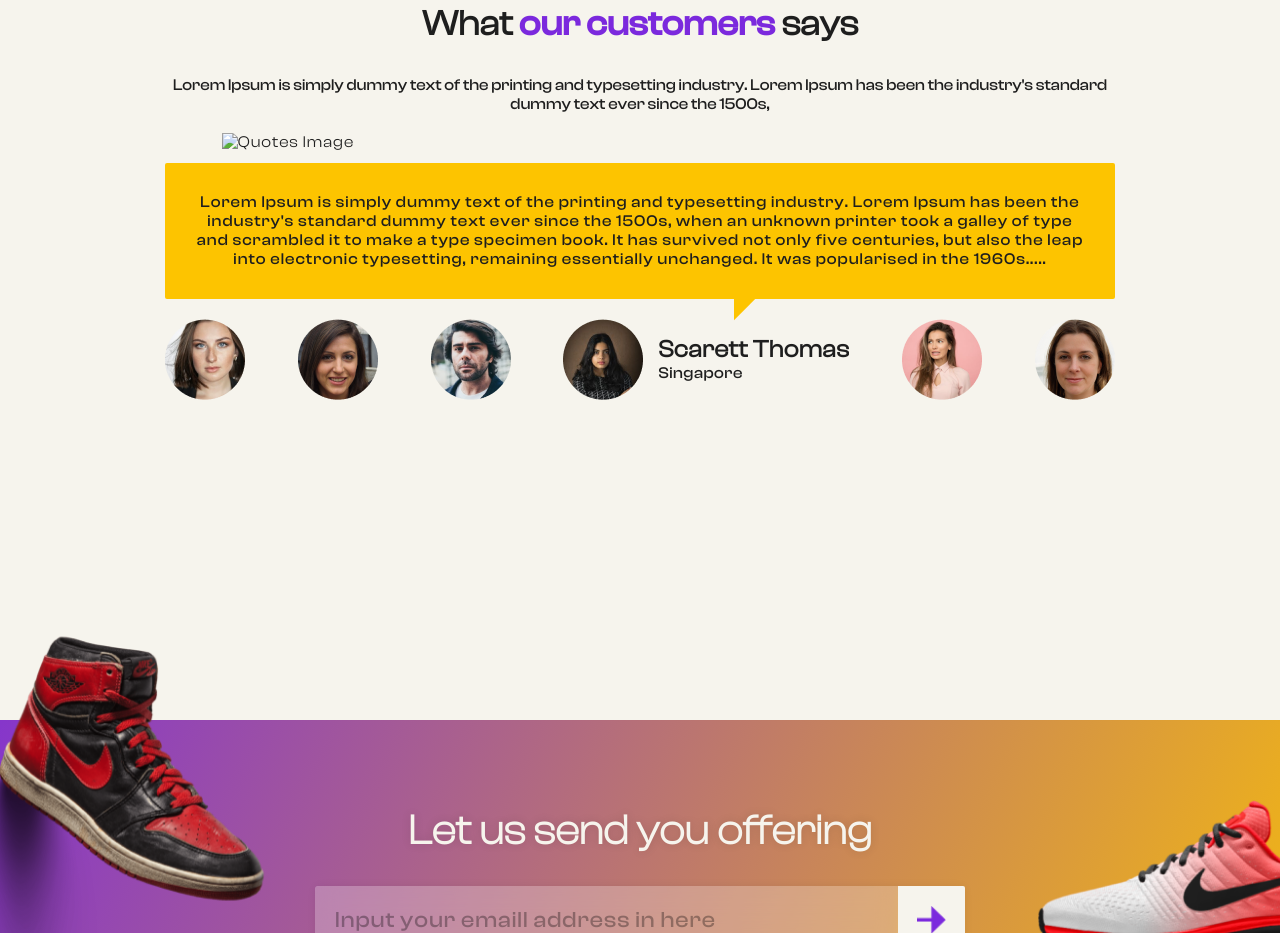
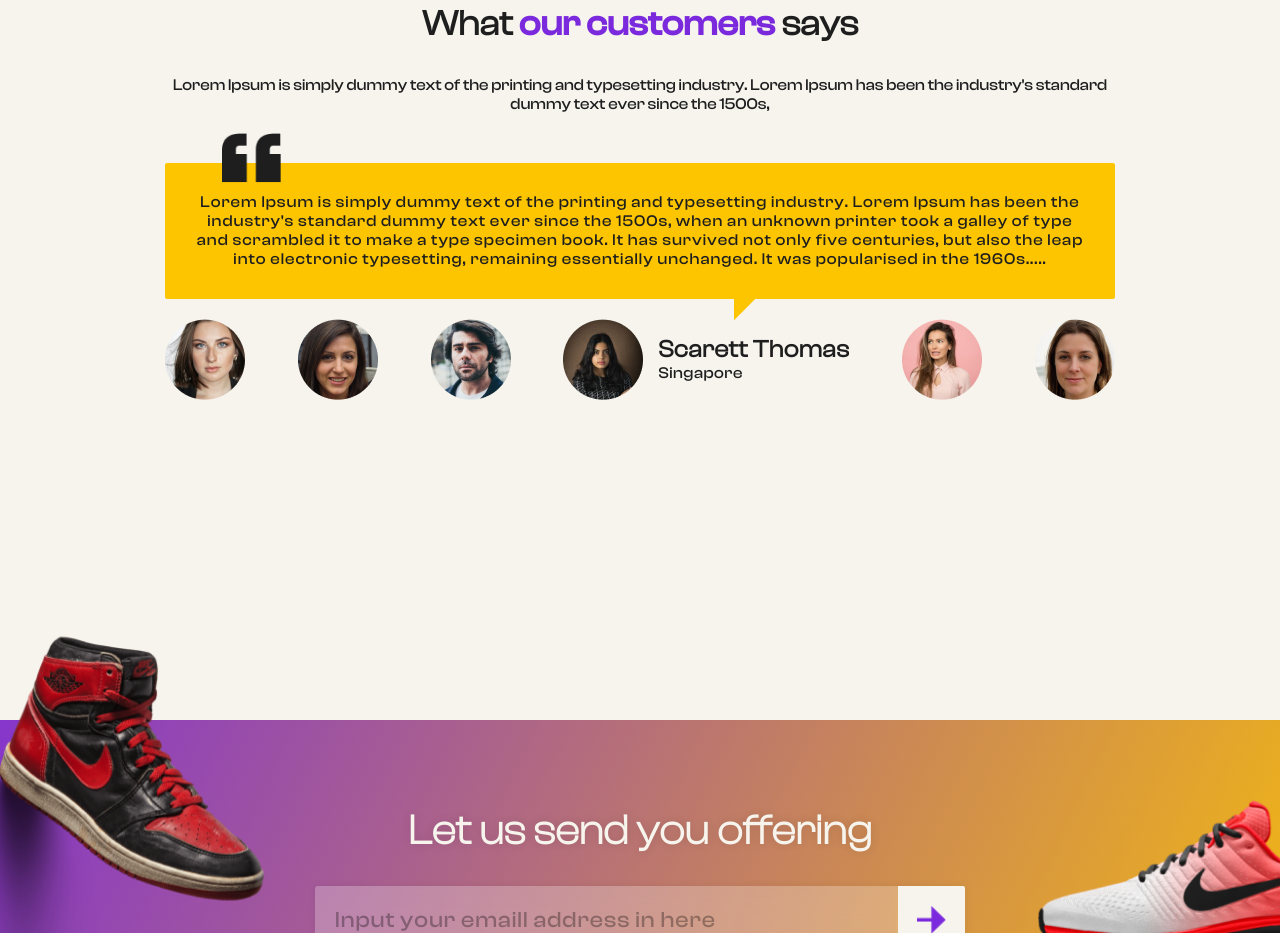
Before and after one commit to MohammedMMC/Infinity-Hub-Shoes-Landing-Page, a plain HTML site: page index.html in a window 1280 px wide. Shown: the part 4152-5085 px from the top of the page. Drawn offline with nearby package versions, Linux system fonts and the light colour scheme; the site is published under a folder, as on GitHub Pages, so addresses that start at the root find nothing; a web font is replaced by a local one.

Commit message:
v1.3.2 - Fixing Image not loading

```diff
--- a/index.html
+++ b/index.html
@@ -145,7 +145,7 @@
             industry's standard dummy text ever since the 1500s,</p>
 
         <p class="qt">
-            <img src="/images/quotes.png" alt="Quotes Image">
+            <img src="./images/quotes.png" alt="Quotes Image">
             Lorem Ipsum is simply dummy text of the printing and typesetting industry. Lorem Ipsum has been the
             industry's standard dummy text ever since the 1500s, when an unknown printer took a galley of type and
             scrambled it to make a type specimen book. It has survived not only five centuries, but also the leap
```
